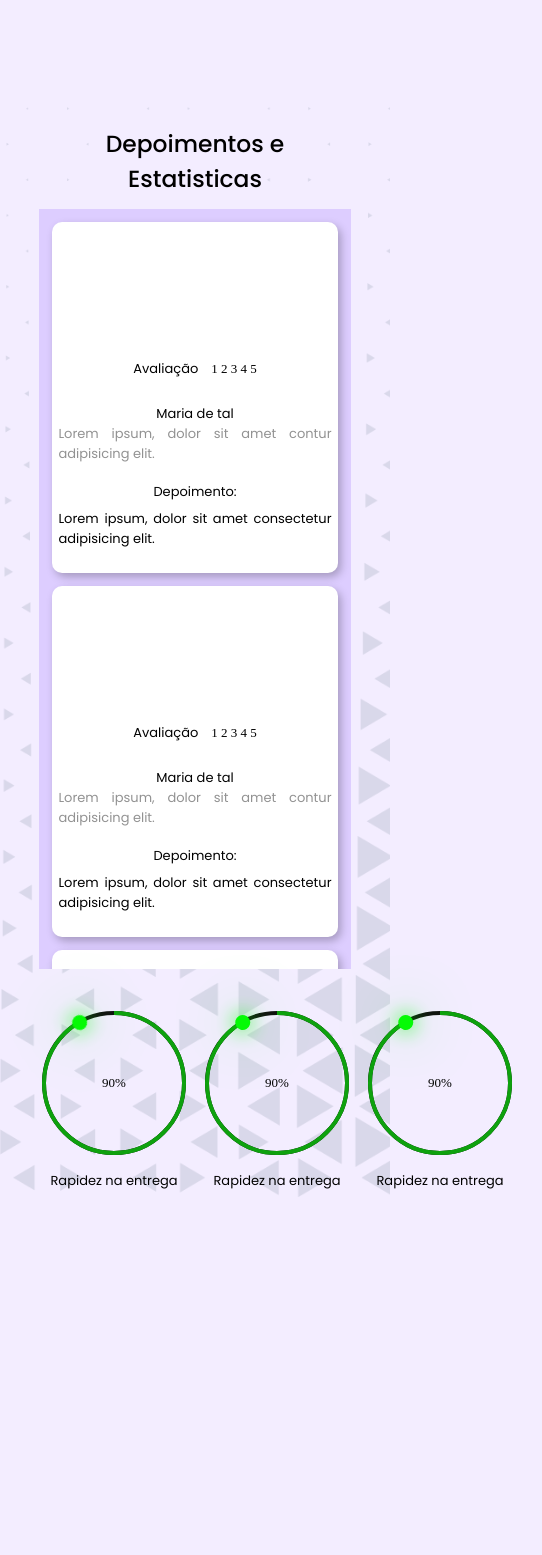
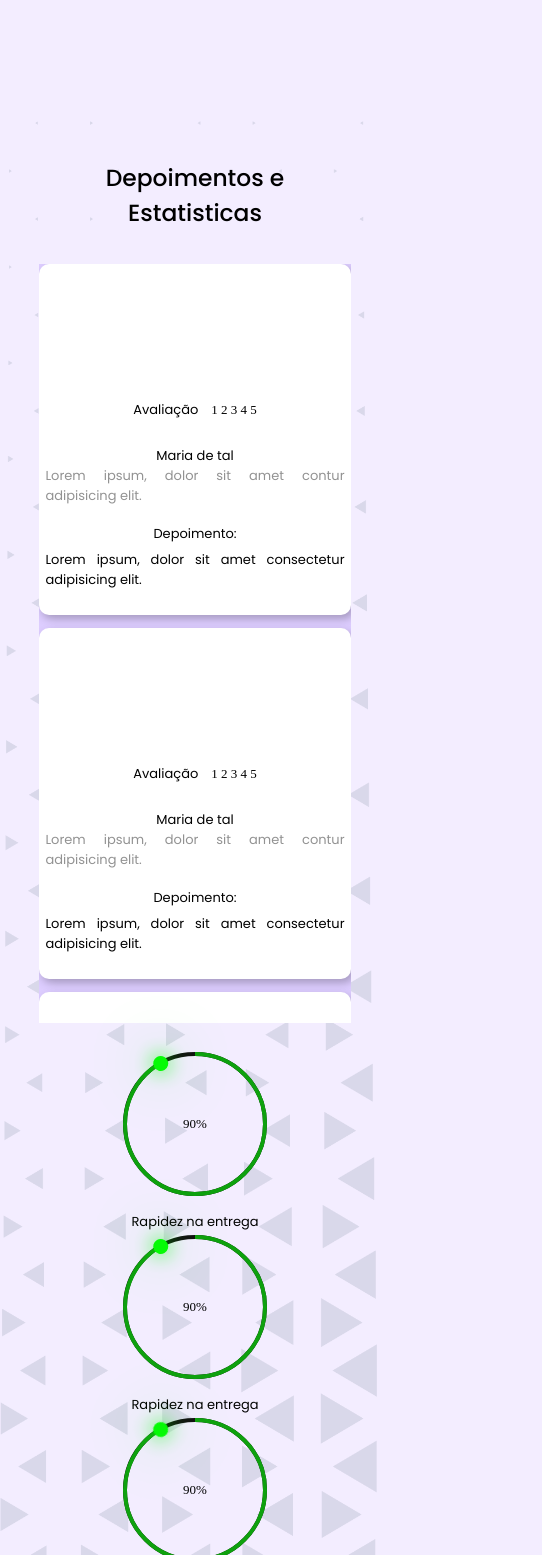
Before and after one commit to leoleodev/desenh4ndo_voce, a React (Vite) app: page / in a window 390 px wide. Shown: the part 4073-5628 px from the top of the page, 542 px wide, since content can reach past the window. Before the commit the page ends 5296 px from the top, so only its background shows below. Built offline with nearby package versions, Linux system fonts and the light colour scheme.

Commit message:
responsiveness complete until here

```diff
--- a/src/styles/global.css
+++ b/src/styles/global.css
@@ -145,7 +145,6 @@
     gap: 5rem;
 
     margin-bottom: 3rem;
-
 }
 
 .section3{
@@ -182,3 +181,10 @@
 
     gap: 1rem;
 }
+
+@media(max-width: 1080px){
+    .section3{
+        height: auto;
+
+    }
+}
--- a/src/styles/modules/DepositionsSection.module.css
+++ b/src/styles/modules/DepositionsSection.module.css
@@ -11,6 +11,7 @@
 }
 
 h2{
+    height: 10vh;
     text-align: center;
 }
 
@@ -44,7 +45,7 @@
 .complementaryArea{
     width: 100%;
     height: 30vh;
-
+    margin-top: 2rem;
     display: grid;
     grid-template-columns: 1fr 1fr 1fr;
     place-items: center;
@@ -64,9 +65,22 @@
 
 @media(max-width: 720px){
 
+    .complementaryArea{
+        grid-template-columns: 1fr 1fr;
+        height: auto;
+        gap: 0;
+    }
+    .commentsArea{
+        gap: 0;
+        padding: 0;
+        margin-bottom: 0;
+    }
 
 }
 
 @media(max-width: 600px){
-
+    .complementaryArea{
+        grid-template-columns: 1fr;
+        height: auto;
+    }
 }
```
